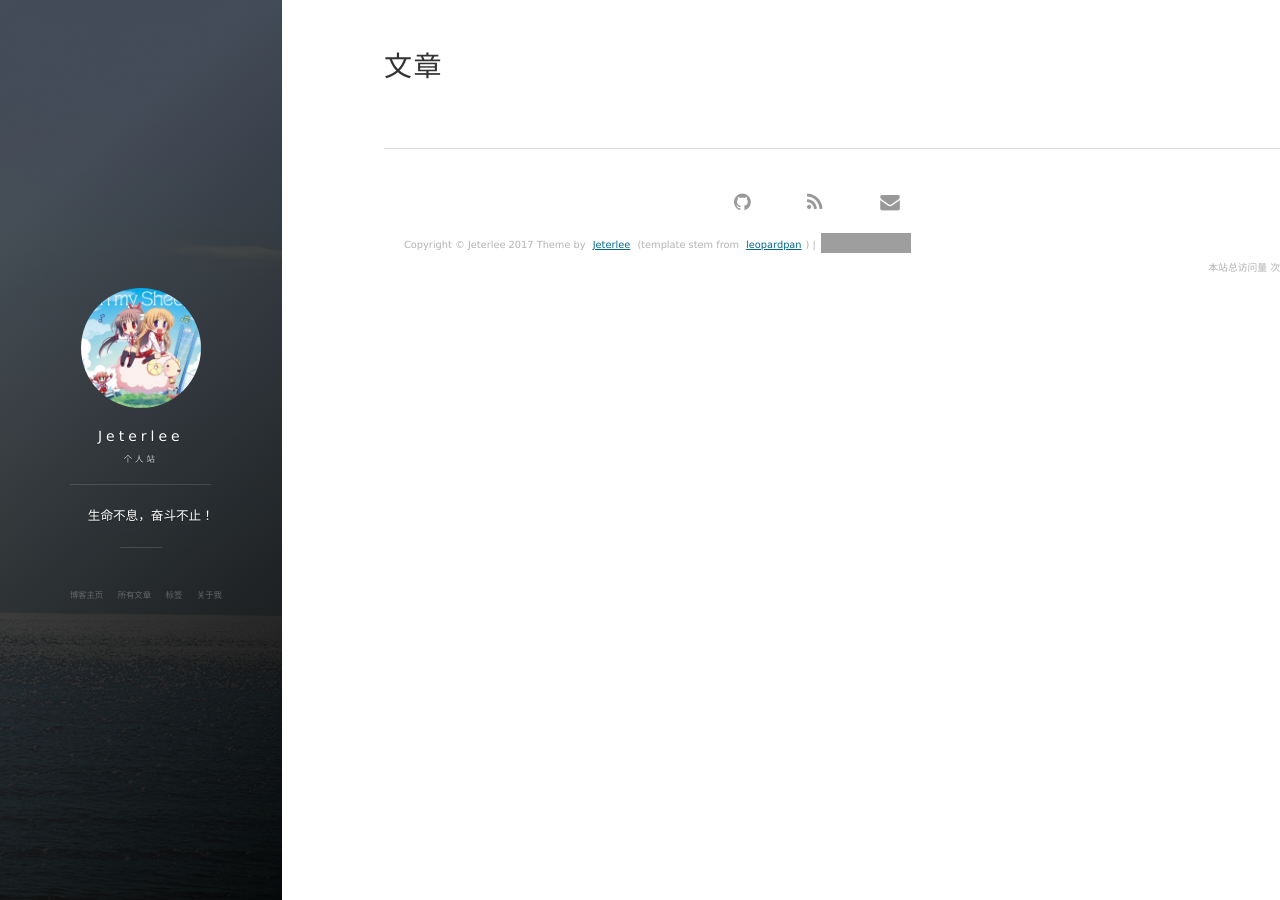
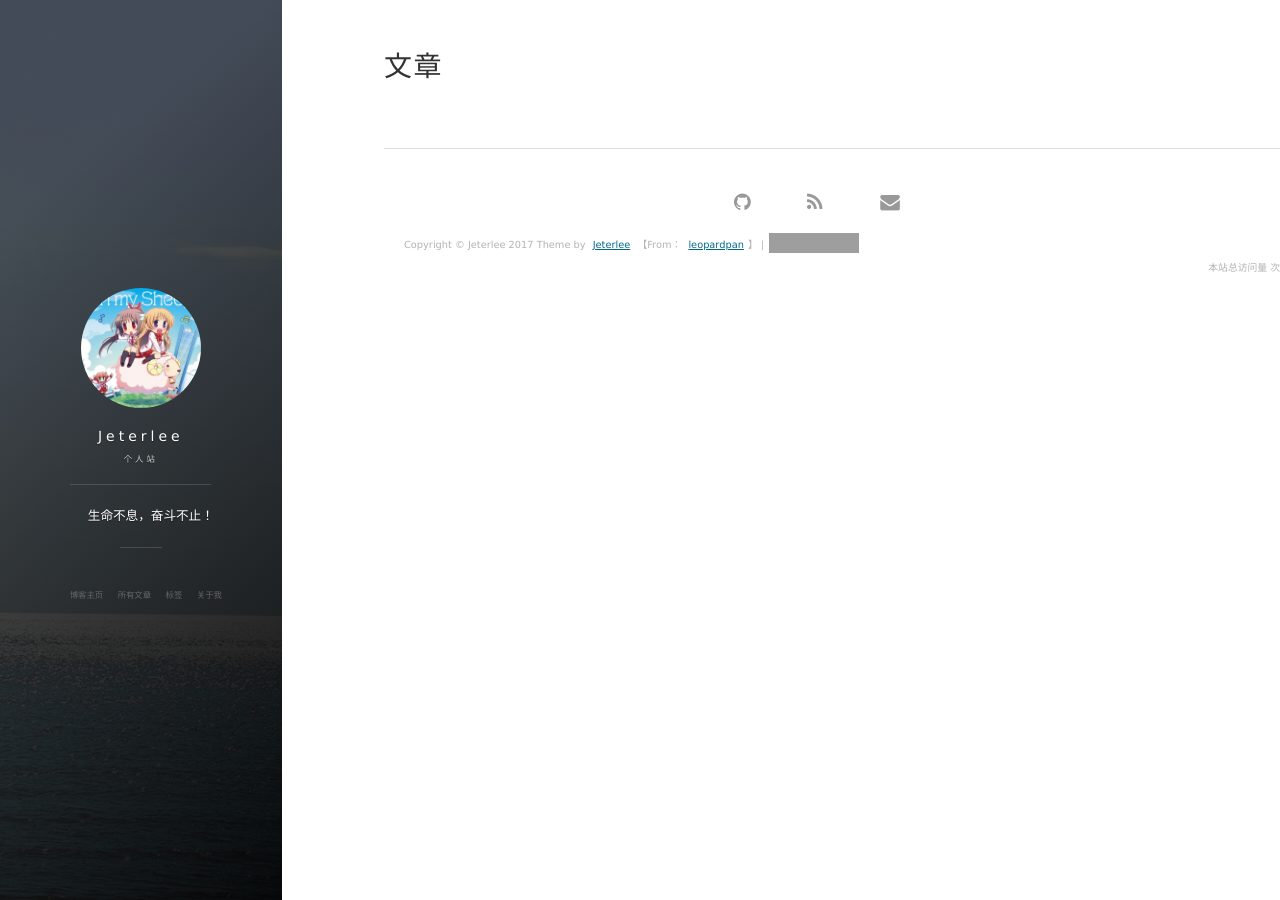
Before and after one commit to Jeterlee/jeterlee.github.io, a Jekyll site: the page built from archive.html, in a window 1280 px wide. Built offline with Jekyll 4.4.1, drawn with Linux system fonts in a browser that asks for light colours; nearby versions of some CDN libraries; comment, search, counter and statistics services are not loaded; grey boxes are pictures that could not be loaded.

Commit message:
Update footer.html

```diff
--- a/_includes/footer.html
+++ b/_includes/footer.html
@@ -69,8 +69,8 @@
 
         <div class = "footer_div">
            <p class="copyright text-muted">
-            Copyright &copy; {{ site.title }} {{ site.time | date: '%Y' }} Theme by <a href="https://Jeterlee.github.io/">Jeterlee</a> (template stem from
-               <a href="https://github.com/leopardpan/leopardpan.github.io">leopardpan</a>) |
+            Copyright &copy; {{ site.title }} {{ site.time | date: '%Y' }} Theme by <a href="https://Jeterlee.github.io/">Jeterlee</a> 【From：
+               <a href="https://github.com/leopardpan/leopardpan.github.io">leopardpan</a>】 |
             <iframe
                 style="margin-left: 2px; margin-bottom:-5px;"
                 frameborder="0" scrolling="0" width="91px" height="20px"
```
